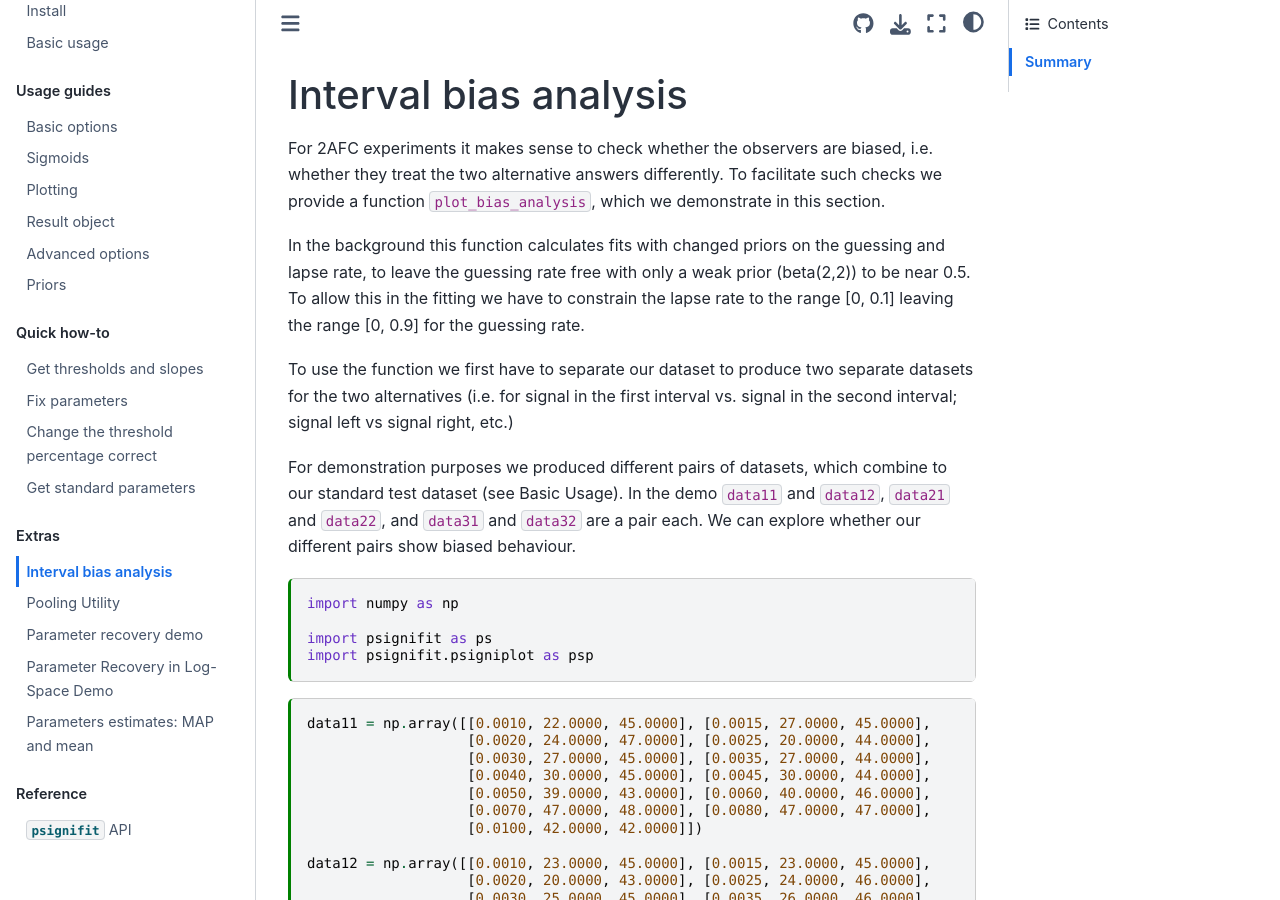
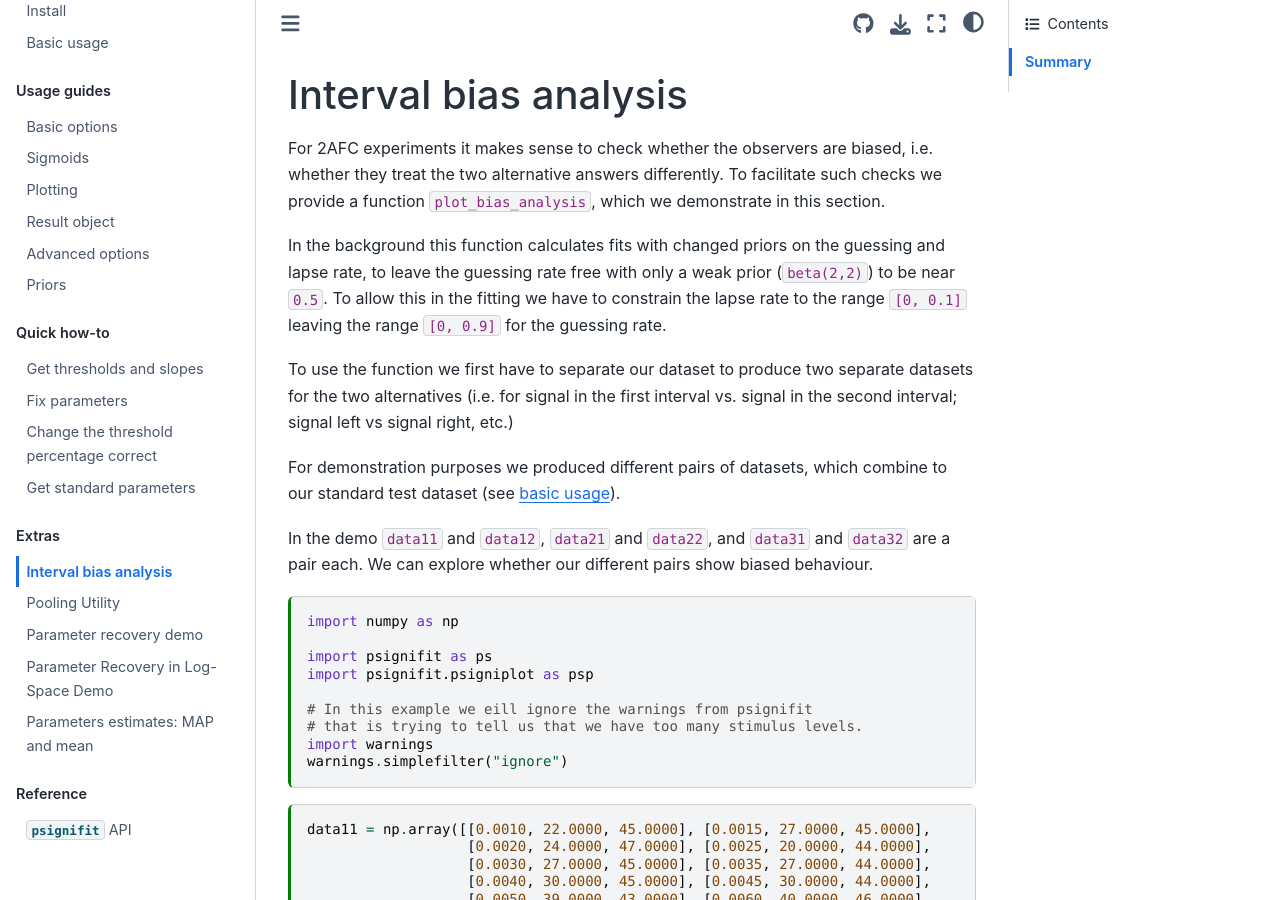
Before and after one commit to wichmann-lab/python-psignifit, a Jupyter Book: the page built from docs/examples/bias-analysis.md, in a window 1280 px wide and 900 px high. Built offline with Jupyter Book 1.0.4 settings and Sphinx 7.4.7 and the Sphinx Book theme 1.1.4, drawn with Linux system fonts in a browser that asks for light colours; some of the changed lines change nothing that is shown.

Commit message:
reformulate extra bias analysis

````diff
--- a/docs/examples/bias-analysis.md
+++ b/docs/examples/bias-analysis.md
@@ -20,16 +20,17 @@ To facilitate such checks we provide a function
 
 In the background this function calculates fits with changed priors
 on the guessing and lapse rate, to leave the guessing rate free with only
-a weak prior (beta(2,2)) to be near 0.5. To allow this in the fitting we
-have to constrain the lapse rate to the range [0, 0.1] leaving the range
-[0, 0.9] for the guessing rate.
+a weak prior (`beta(2,2)`) to be near `0.5`. To allow this in the fitting we
+have to constrain the lapse rate to the range `[0, 0.1]` leaving the range
+`[0, 0.9]` for the guessing rate.
 
 To use the function we first have to separate our dataset to produce two
 separate datasets for the two alternatives (i.e. for signal in the first
 interval vs. signal in the second interval; signal left vs signal right, etc.)
 
 For demonstration purposes we produced different pairs of datasets, which
-combine to our standard test dataset (see Basic Usage).
+combine to our standard test dataset (see [basic usage](../basic-usage)).
+
 In the demo `data11` and `data12`, `data21` and `data22`, and `data31` and
 `data32` are a pair each. We can explore whether our different pairs show biased behaviour.
 
@@ -38,6 +39,11 @@ import numpy as np
 
 import psignifit as ps
 import psignifit.psigniplot as psp
+
+# In this example we eill ignore the warnings from psignifit
+# that is trying to tell us that we have too many stimulus levels.
+import warnings
+warnings.simplefilter("ignore")
 ```
 
 ```{code-cell} ipython3
@@ -100,6 +106,7 @@ combined dataset (black).
 ```{code-cell} ipython3
 psp.plot_bias_analysis(data11, data12)
 ```
+
 
 The top plot show the three psychometric functions, which for the first
 split of the data lie neatly on top of each other, suggesting already
````
